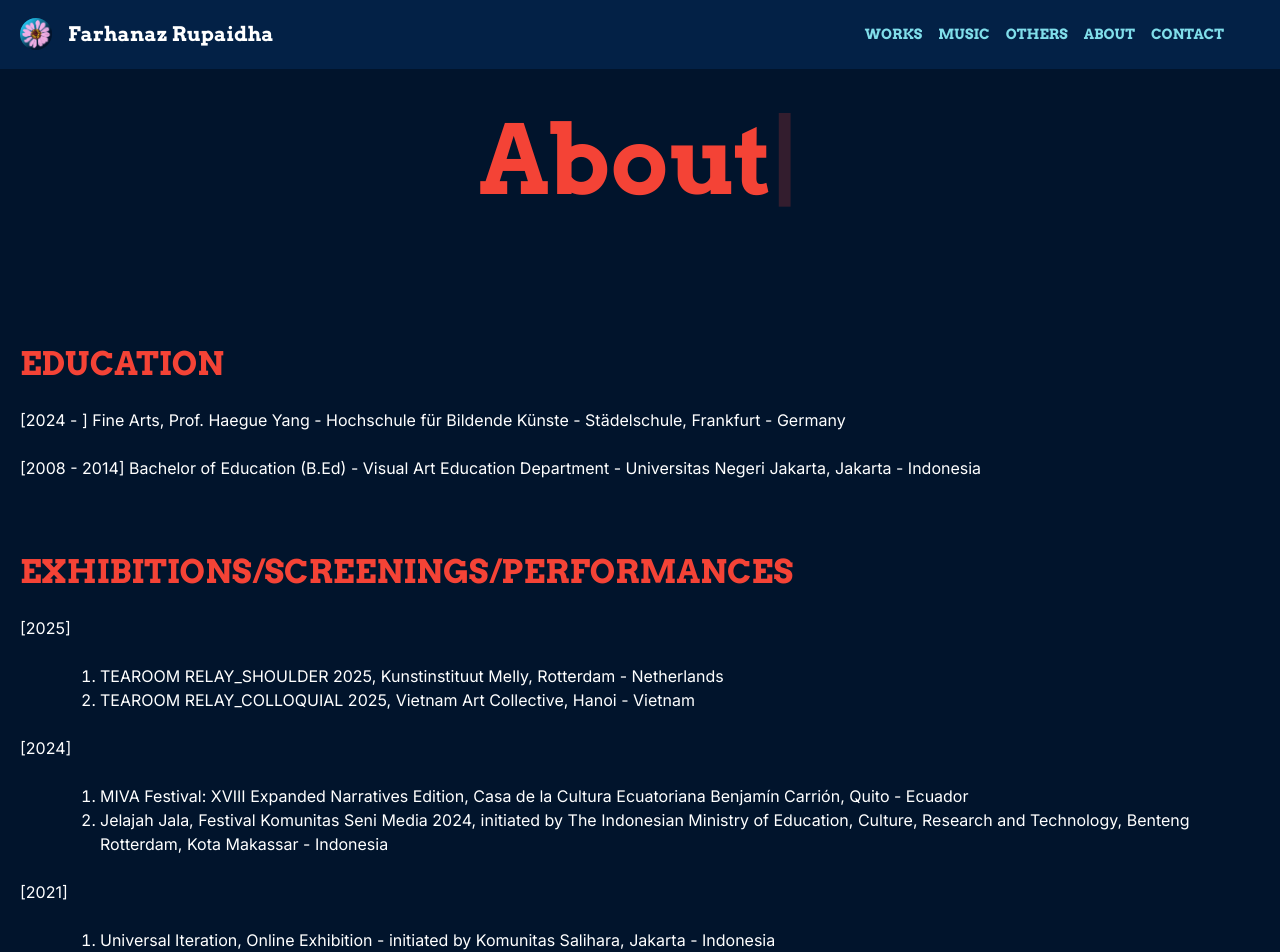
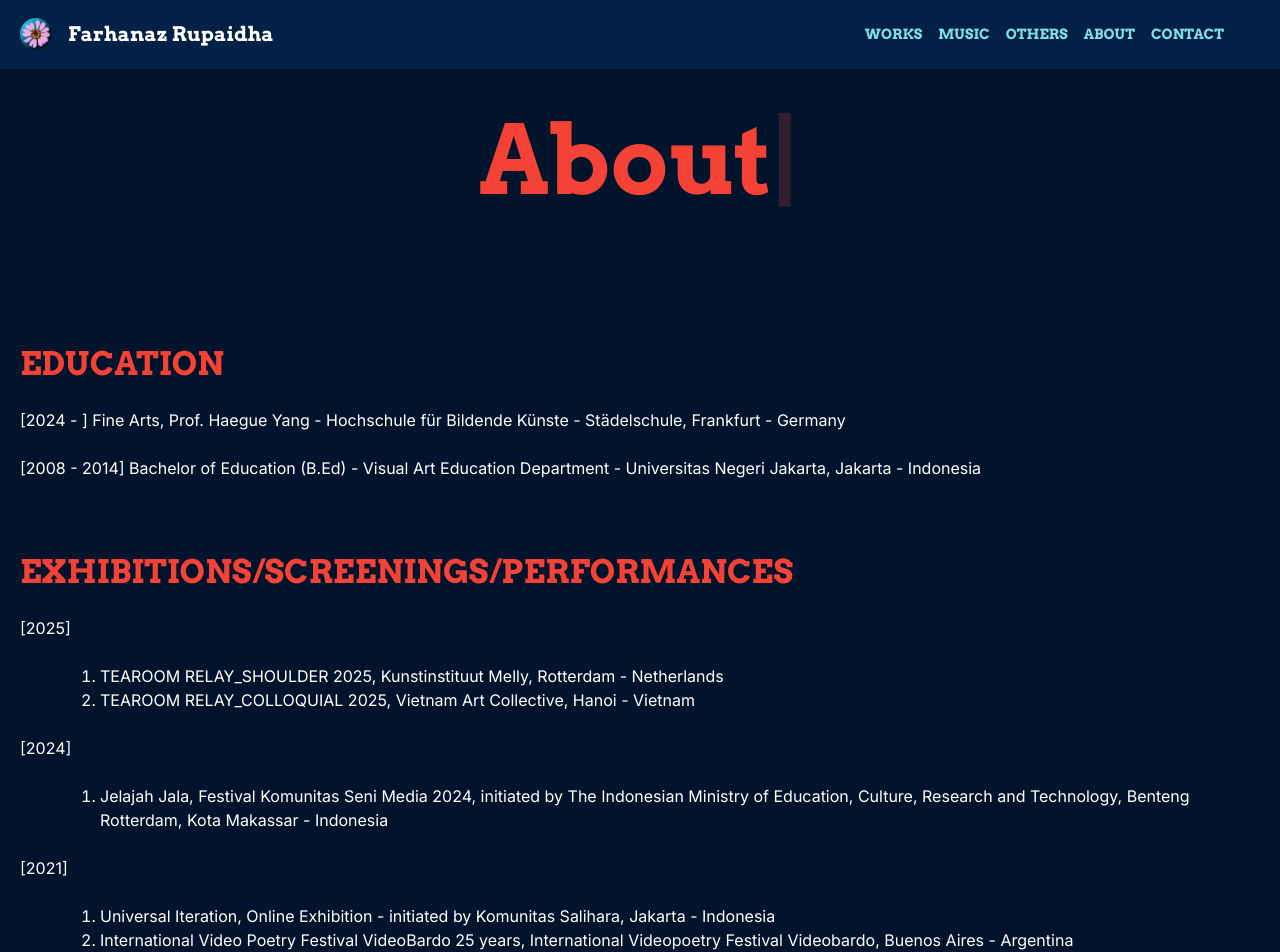
Before and after one commit to farhanazrupaidha/farhanazrupaidha-markdown, a Next.js app: page /about in a window 1280 px wide. Shown: the top 952 px of the page. Built offline with nearby package versions, Linux system fonts and the light colour scheme; no server answers; what @mui/material-nextjs would draw is missing.

Commit message:
update about

```diff
--- a/src/app/about/page.tsx
+++ b/src/app/about/page.tsx
@@ -46,9 +46,6 @@ export default function Index() {
         </ol>
         <p>[2024]</p>
         <ol className="list-decimal my-6 list-outside ml-20">
-        <li>
-        <div>MIVA Festival: XVIII Expanded Narratives Edition,&nbsp;Casa de la Cultura Ecuatoriana Benjamín Carrión, Quito - Ecuador</div>
-        </li>
         <li>
         <div>Jelajah Jala, Festival Komunitas Seni Media 2024,&nbsp;initiated by The Indonesian Ministry of Education, Culture, Research and Technology, Benteng Rotterdam, Kota Makassar - Indonesia</div>
         </li>
```
